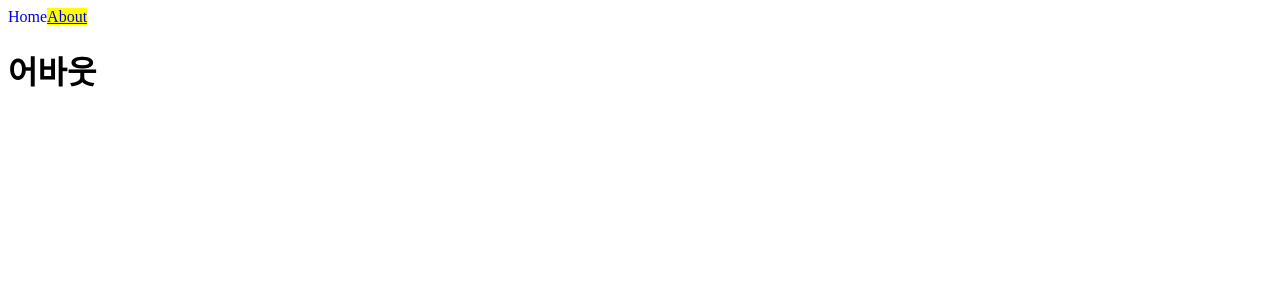
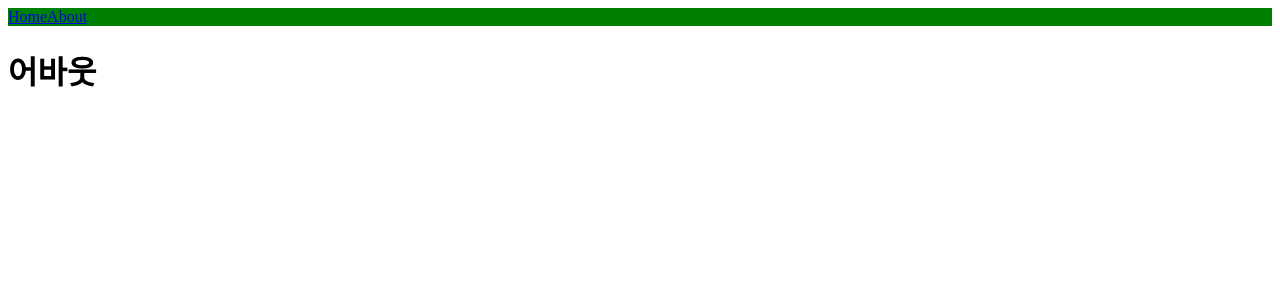
Before and after one commit to LJS0000/hnn-next-prac-js, a Next.js app: page /about in a window 1280 px wide. Shown: the top 300 px of the page. Built offline with nearby package versions, Linux system fonts and the light colour scheme.

Commit message:
Chore: styles jsx 연습

```diff
--- a/src/pages/about.module.css
+++ /dev/null
@@ -1,7 +0,0 @@
-.active {
-  background-color: yellow;
-}
-
-.line {
-  text-decoration: none;
-}
--- a/src/pages/about.tsx
+++ b/src/pages/about.tsx
@@ -1,6 +1,5 @@
 import Link from 'next/link';
 import { useRouter } from 'next/router';
-import styles from './about.module.css';
 
 export default function About() {
   const router = useRouter();
@@ -9,24 +8,16 @@ export default function About() {
   return (
     <div>
       <nav>
-        <Link
-          className={`
-          ${styles.line}
-          ${router.pathname === '/' ? styles.active : ''}
-          `}
-          href="/"
-        >
-          Home
-        </Link>
-        <Link
-          className={[
-            styles.link,
-            router.pathname === '/about' ? styles.active : 'gren',
-          ].join(' ')}
-          href="/"
-        >
-          About
-        </Link>
+        <Link href="/">Home</Link>
+        <Link href="/">About</Link>
+        <style jsx>{`
+          nav {
+            background-color: green;
+          }
+          Link {
+            text-decoration: none;
+          }
+        `}</style>
       </nav>
       <h1>어바웃</h1>
     </div>
```
